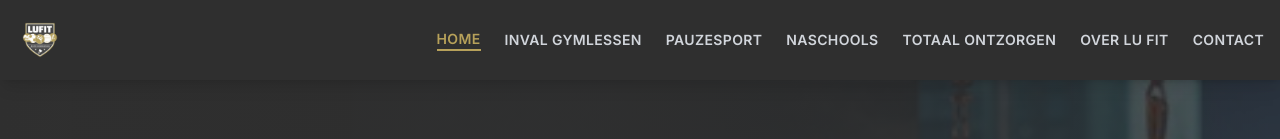
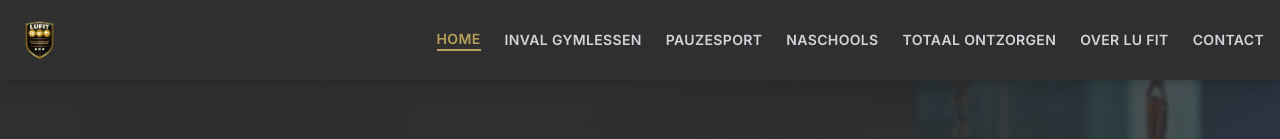
Before and after one commit to CD1878/Lufit, a React (Vite) app: page / in a window 1280 px wide. Shown: the top 139 px of the page. Built offline with nearby package versions, Linux system fonts and the light colour scheme.

Commit message:
Fix logo reference in Header to Final.png

```diff
--- a/components/Header.tsx
+++ b/components/Header.tsx
@@ -34,8 +34,7 @@ const Header: React.FC<HeaderProps> = ({ currentPage, onNavigate }) => {
             className="flex items-center space-x-3 cursor-pointer"
             onClick={() => handleNavClick(Page.Home)}
           >
-            <img src="/logo.png" alt="Lu Fit Logo" className="h-12 w-auto" />
-
+            <img src="/Final.png" alt="Lu Fit Logo" className="h-12 w-auto" />
           </div>
 
           {/* Desktop Nav */}
```
